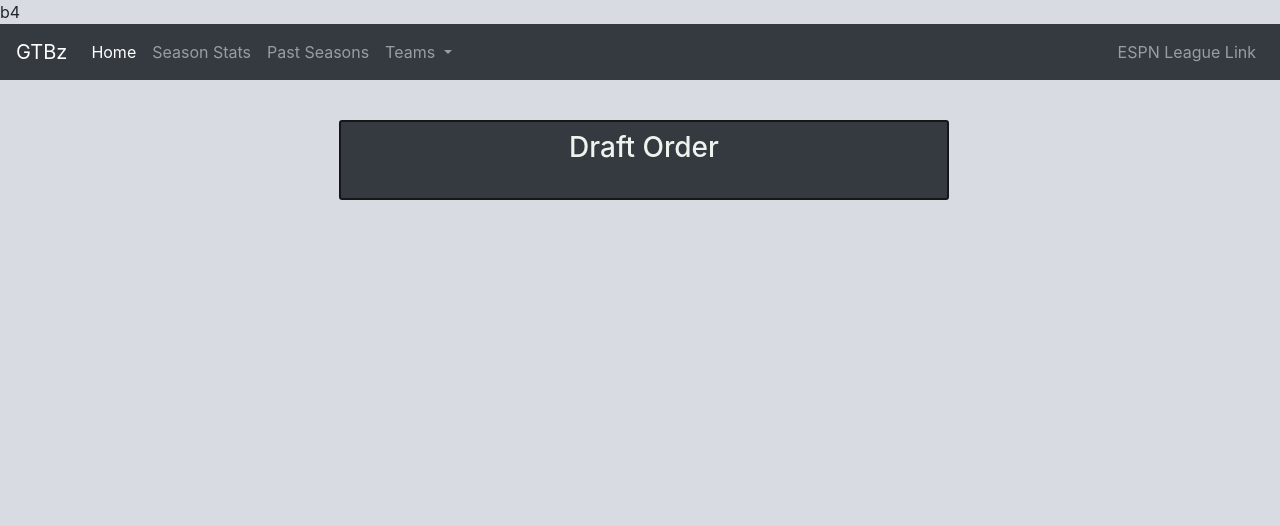
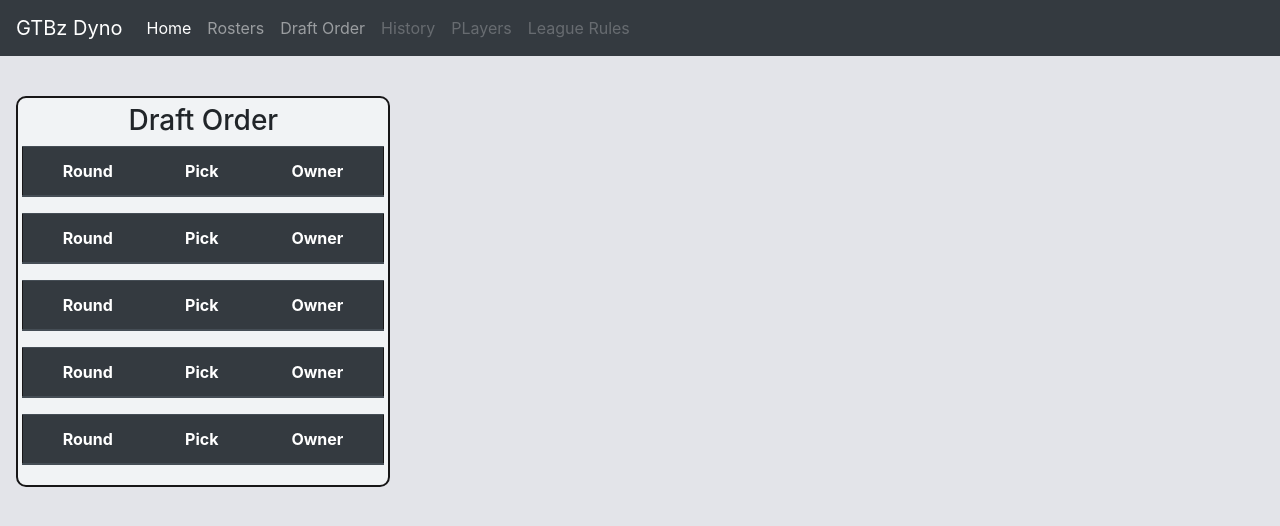
Before and after one commit to tfred89/dynoleague, a Django app: page /draftpicks in a window 1280 px wide. Shown: the top 526 px of the page. Run offline with Django 3.2, Linux system fonts and the light colour scheme; data that the repository does not hold is empty; parts of the project's set-up code (start-up, migrations or seed data) failed here and were passed over; some libraries are stand-ins or nearby versions.

Commit message:
added rosters and draft pages

```diff
--- a/dynoleague/settings.py
+++ b/dynoleague/settings.py
@@ -67,7 +67,6 @@ TEMPLATES = [
                 'django.template.context_processors.request',
                 'django.contrib.auth.context_processors.auth',
                 'django.contrib.messages.context_processors.messages',
-                'basic_app.context_processors.add_variable_to_context',
             ],
         },
     },
@@ -83,7 +82,7 @@ DATABASES = {
     'default': {
         'ENGINE': 'django.db.backends.postgresql_psycopg2',
         'NAME': 'dynoleague',
-        'USER':'postgres',
+        'USER':'dynouser',
         'PASSWORD':'dynoleague',
         'HOST':'localhost',
         'PORT':'5432',
--- a/dynoleague/urls.py
+++ b/dynoleague/urls.py
@@ -19,6 +19,7 @@ from league import views
 
 urlpatterns = [
     path('admin/', admin.site.urls),
-    path('draftpicks', views.DraftPickListView.as_view(), name='picks-list'),
-    path('rosters', views.league_rosters, name='rosters')
+    path('draftpicks', views.draft_pick_list, name='picks-list'),
+    path('rosters', views.league_rosters, name='rosters'),
+    path('', views.home, name='home')
 ]
--- a/league/views.py
+++ b/league/views.py
@@ -17,13 +17,17 @@ best way/package to provide tables (preferably sortable)
 
 '''
 
-class DraftPickListView(ListView):
+def draft_pick_list(request):
+    picks = DraftPick.objects.filter(year=2020)
 
-    model = DraftPick
-
-    # def get_context_data(self, **kwargs):
-    #     context = super().get_context_data(**kwargs)
-    #     context['draftpicks']
+    context = {
+        'round1': picks.filter(round=1),
+        'round2': picks.filter(round=2),
+        'round3': picks.filter(round=3),
+        'round4': picks.filter(round=4),
+        'round5': picks.filter(round=5)
+        }
+    return render(request, 'league/draftpick_list.html', context)
 
 
 def league_rosters(request):
@@ -31,3 +35,6 @@ def league_rosters(request):
     context = {'owners':owners_list}
 
     return render(request, 'league/rosters.html', context)
+
+def home(request):
+    return render(request, 'league/home.html')
--- a/templates/league/base.html
+++ b/templates/league/base.html
@@ -1,32 +1,41 @@
+<!-- -------------------------- -->
 <!DOCTYPE html>
 <html lang="en" dir="ltr">
   <head>
     <meta charset="utf-8">
     <meta name="viewport" content="width=device-width, initial-scale=1">
     <title>RSWK Dyno League</title>
-    b4
+
+    <link href="https://cdnjs.cloudflare.com/ajax/libs/datatables/1.10.12/css/dataTables.bootstrap4.min.css" rel="stylesheet"/>
     <link rel="stylesheet" href="https://stackpath.bootstrapcdn.com/bootstrap/4.3.1/css/bootstrap.min.css" integrity="sha384-ggOyR0iXCbMQv3Xipma34MD+dH/1fQ784/j6cY/iJTQUOhcWr7x9JvoRxT2MZw1T" crossorigin="anonymous">
     <style media="screen">
       .boxy{
-        background: #343A40;
+        background: rgb(241, 243, 245);
         border: 2px solid #171617;
-        color: #EEF4ED;
-        padding: 1.5%;
-        margin: 4px;
-        border-radius: 3px;
+        /* color: #EEF4ED; */
+        padding: 1.5% 1% 1%;
+        margin: 4%;
+        border-radius: 10px;
       }
       .jumbotron {
-        background-color: #627680;
+        background-color: #116894;
         color: #EEF4ED;
         border-radius: 0px;
       }
 
       .table{
-        background-color: #227F4C;
+        background-color: rgb(241, 241, 241);
+        border-radius: 3px;
+        border: 1px solid #171617;
       }
-
+      th{
+        text-align: center;
+      }
+      td{
+        text-align: center;
+      }
       body{
-        background-color: #D8DBE2;
+        background-color: rgb(227, 228, 233);
       }
       #lineChart{
         background-color: #ffffff;
@@ -62,56 +71,28 @@
       .weekly{
         margin-top: 40px;
       }
+      {% block extrastyle %}
+      {% endblock %}
     </style>
   </head>
   <body>
-
       <nav class="navbar sticky-top navbar-expand-md navbar-dark bg-dark">
-
-      <a class="navbar-brand" href="#">GTBz</a>
-
-      <!-- Brand and toggle get grouped for better mobile display -->
-      <!-- This is the actual code that creates the "hamburger icon" -->
-      <!-- The data-target grabs ids to put into the icon -->
-      <button class="navbar-toggler" type="button" data-toggle="collapse" data-target="#bs-example-navbar-collapse-1" aria-controls="bs-example-navbar-collapse-1" aria-expanded="false" aria-label="Toggle navigation">
+        <a class="navbar-brand" href="#">GTBz Dyno</a>
+        <button class="navbar-toggler" type="button" data-toggle="collapse" data-target="#navbarNavAltMarkup" aria-controls="navbarNavAltMarkup" aria-expanded="false" aria-label="Toggle navigation">
           <span class="navbar-toggler-icon"></span>
         </button>
-
-
-      <!-- Anything inside of collapse navbar-collapse goes into the "hamburger" -->
-      <div class="collapse navbar-collapse" id="bs-example-navbar-collapse-1">
+        <div class="collapse navbar-collapse" id="navbarNavAltMarkup">
           <div class="navbar-nav">
-
-          <!-- the span class "sr-only" tells screen readers that Home is the active link, for accessibility -->
-          <a class="nav-item nav-link active" href="{% url 'basic_app:home' %}">Home <span class="sr-only">(current)</span></a>
-          <a class="nav-item nav-link" href="{% url 'basic_app:season' %}">Season Stats</a>
-          <a class="nav-item nav-link" href="{% url 'past' %}">Past Seasons</a>
-
-          <!-- DROPDOWN MENU -->
-          <div class="nav-item dropdown">
-            <a class="nav-link dropdown-toggle" href="#" id="navbar-dropdown-menu" role="button" data-toggle="dropdown" aria-haspopup="true" aria-expanded="false">
-              Teams
-            </a>
-            <div class="dropdown-menu" aria-labelledby="navbar-dropdown-menu">
-              {% for i in player_list %}
-              <a class="dropdown-item" href="{% url 'players' team_abbrev=i %}">{{i}}</a>
-
-              {% endfor %}
-              <!-- Use this to separate a new link: -->
-              <div class="dropdown-divider"></div>
-              <a class="dropdown-item" href="http://games.espn.com/ffl/leaguerosters?leagueId=1406490">ESPN League Rosters</a>
+            <a class="nav-item nav-link active" href="{% url 'home' %}">Home <span class="sr-only">(current)</span></a>
+            <a class="nav-item nav-link" href="{% url 'rosters' %}">Rosters</a>
+            <a class="nav-item nav-link" href="{% url 'picks-list' %}">Draft Order</a>
+            <a class="nav-item nav-link disabled" href="#" tabindex="-1" aria-disabled="true">History</a>
+            <a class="nav-item nav-link disabled" href="#" tabindex="-1" aria-disabled="true">PLayers</a>
+            <a class="nav-item nav-link disabled" href="#" tabindex="-1" aria-disabled="true">League Rules</a>
           </div>
         </div>
+      </nav>
 
-        </div> <!-- /.navbar-nav, left-hand content -->
-
-        <!-- STUFF ON THE RIGHT -->
-        <div class="navbar-nav ml-auto">
-          <a class="nav-item nav-link" href="http://games.espn.com/ffl/leagueoffice?leagueId=1406490">ESPN League Link</a>
-        </div> <!-- /.navbar-nav, right-hand content -->
-
-      </div> <!-- /.navbar-collapse -->
-    </nav>
 
 
     {% block body_block %}
@@ -123,6 +104,8 @@
     <script src="https://code.jquery.com/jquery-3.3.1.slim.min.js" integrity="sha384-q8i/X+965DzO0rT7abK41JStQIAqVgRVzpbzo5smXKp4YfRvH+8abtTE1Pi6jizo" crossorigin="anonymous"></script>
     <script src="https://cdnjs.cloudflare.com/ajax/libs/popper.js/1.14.7/umd/popper.min.js" integrity="sha384-UO2eT0CpHqdSJQ6hJty5KVphtPhzWj9WO1clHTMGa3JDZwrnQq4sF86dIHNDz0W1" crossorigin="anonymous"></script>
     <script src="https://stackpath.bootstrapcdn.com/bootstrap/4.3.1/js/bootstrap.min.js" integrity="sha384-JjSmVgyd0p3pXB1rRibZUAYoIIy6OrQ6VrjIEaFf/nJGzIxFDsf4x0xIM+B07jRM" crossorigin="anonymous"></script>
+    <!-- works but needs tweaking -->
+    <script src='https://cdnjs.cloudflare.com/ajax/libs/datatables/1.10.20/js/jquery.dataTables.min.js'></script>
 
     <!-- chart.js cdn -->
     <script src='https://cdnjs.cloudflare.com/ajax/libs/Chart.js/2.5.0/Chart.min.js'></script>
--- a/templates/league/draftpick_list.html
+++ b/templates/league/draftpick_list.html
@@ -2,31 +2,141 @@
 
 
 {% block body_block %}
-  <div class="container-fluid text-center">
-    <div class="row justify-content-center align-items-center">
-        <div class="col-xl-6">
-        <div class="table-responsive boxy weekly">
-        <h3>Draft Order</h3>
-        <table class="table table-sm table-striped table-hover">
-            {% if draftpicks %}
-            <thead class="thead-light">
-            {% comment %} fix the line below {% endcomment %}
+<div id="primary-nav">
+  <div class="container-fluid text-center"></div>
+    <div class="row">
+        <div class="col-md-4">
+        <div class="boxy weekly">
+        <h3 style="text-align: center;">Draft Order</h3>
+
+        <table id="dtBasicExample" class="table table-striped table-hover">
+
+            <thead class="thead-dark">
             <tr>
 
                 <th scope="col">Round</th>
                 <th scope="col">Pick</th>
                 <th scope="col">Owner</th>
             </tr>
+
             </thead>
             <tbody>
-            {% for pick in draftpicks %}
+            {% for pick in round1 %}
             <tr>
                 <td scope="row">{{ pick.round }}</td>
                 <td scope="row">{{ pick.pick }}</td>
-                <td scope="row">{{ pick.owner.assets.manager.owner_name }}</td>
+                <td scope="row">{{ pick.owner.manager.owner_name }}</td>
             </tr>
             {% endfor %}
 
-            {% endif %}
+            </tbody>
+
+        </table>
+
+
+        <table id="dtBasicExample" class="table table-striped table-hover">
+
+            <thead class="thead-dark">
+            <tr>
+
+                <th scope="col">Round</th>
+                <th scope="col">Pick</th>
+                <th scope="col">Owner</th>
+            </tr>
+
+            </thead>
+            <tbody>
+            {% for pick in round2 %}
+            <tr>
+                <td scope="row">{{ pick.round }}</td>
+                <td scope="row">{{ pick.pick }}</td>
+                <td scope="row">{{ pick.owner.manager.owner_name }}</td>
+            </tr>
+            {% endfor %}
+
+            </tbody>
+
+        </table>
+        <table id="dtBasicExample" class="table table-striped table-hover">
+
+            <thead class="thead-dark">
+            <tr>
+
+                <th scope="col">Round</th>
+                <th scope="col">Pick</th>
+                <th scope="col">Owner</th>
+            </tr>
+
+            </thead>
+            <tbody>
+            {% for pick in round3 %}
+            <tr>
+                <td scope="row">{{ pick.round }}</td>
+                <td scope="row">{{ pick.pick }}</td>
+                <td scope="row">{{ pick.owner.manager.owner_name }}</td>
+            </tr>
+            {% endfor %}
+
+            </tbody>
+
+        </table>
+        <table id="dtBasicExample" class="table table-striped table-hover">
+
+            <thead class="thead-dark">
+            <tr>
+
+                <th scope="col">Round</th>
+                <th scope="col">Pick</th>
+                <th scope="col">Owner</th>
+            </tr>
+
+            </thead>
+            <tbody>
+            {% for pick in round4 %}
+            <tr>
+                <td scope="row">{{ pick.round }}</td>
+                <td scope="row">{{ pick.pick }}</td>
+                <td scope="row">{{ pick.owner.manager.owner_name }}</td>
+            </tr>
+            {% endfor %}
+
+            </tbody>
+
+        </table>
+        <table id="dtBasicExample" class="table table-striped table-hover">
+
+            <thead class="thead-dark">
+            <tr>
+
+                <th scope="col">Round</th>
+                <th scope="col">Pick</th>
+                <th scope="col">Owner</th>
+            </tr>
+
+            </thead>
+            <tbody>
+            {% for pick in round5 %}
+            <tr>
+                <td scope="row">{{ pick.round }}</td>
+                <td scope="row">{{ pick.pick }}</td>
+                <td scope="row">{{ pick.owner.manager.owner_name }}</td>
+            </tr>
+            {% endfor %}
+
+            </tbody>
+
+        </table>
+
+
+        </div>
+    </div>
+
+</div>
+</div>
+</div>
 
 {% endblock %}
+
+{% block jquery %}
+
+{% endblock %}
```
Also changed, not shown: api_import.py (+71 -10 lines), league/admin.py (+27 -19 lines), league/models.py (+40 -18 lines), requirements.txt (+19 -21 lines), roster_build.py (added, +38 -0 lines), templates/league/home.html (added, +11 -0 lines), templates/league/rosters.html (+28 -21 lines), league/migrations/0001_initial.py (added), league/migrations/0002_auto_20200421_1614.py (added). Lines whose indentation alone changed are shown as unchanged.
